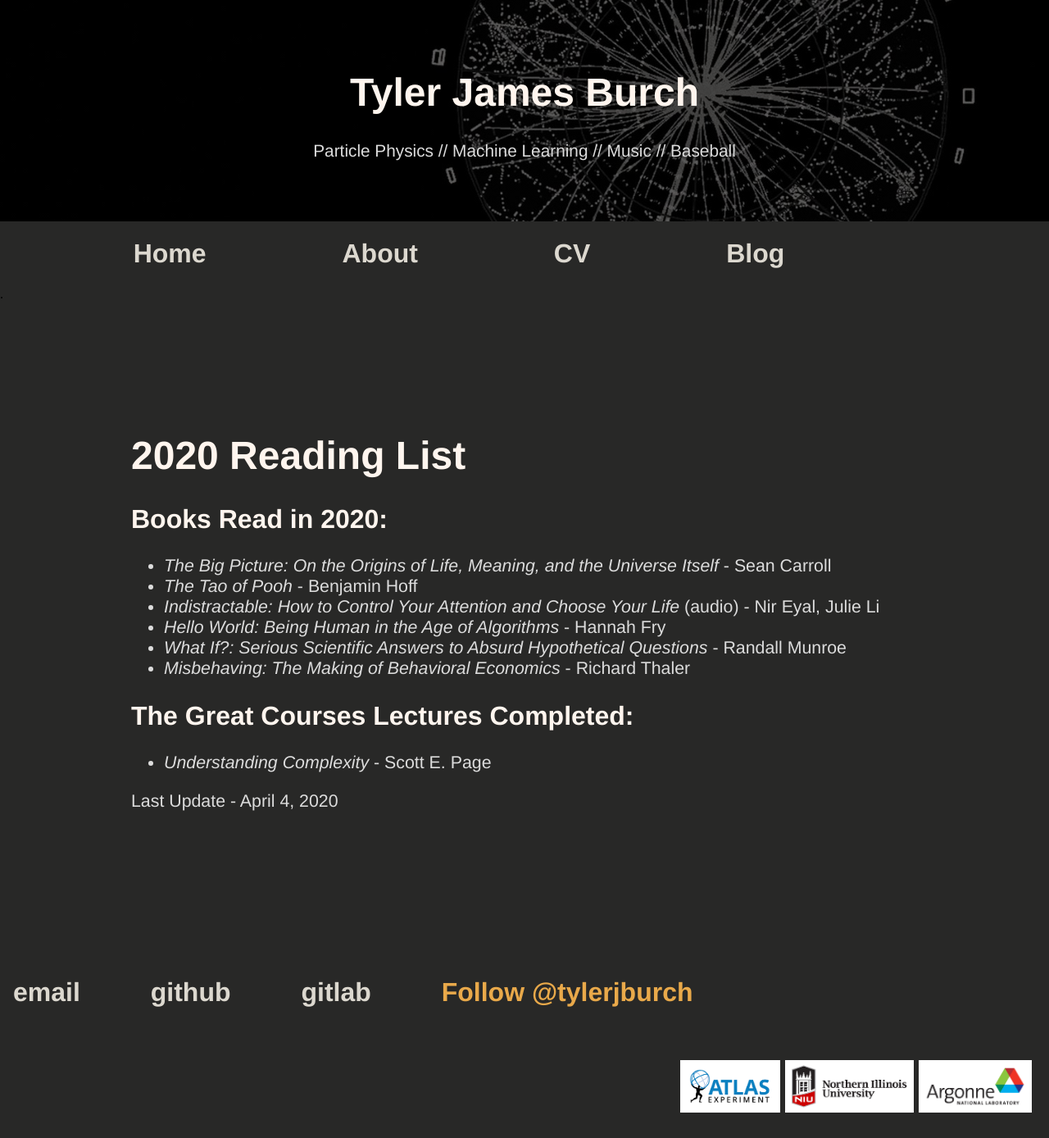
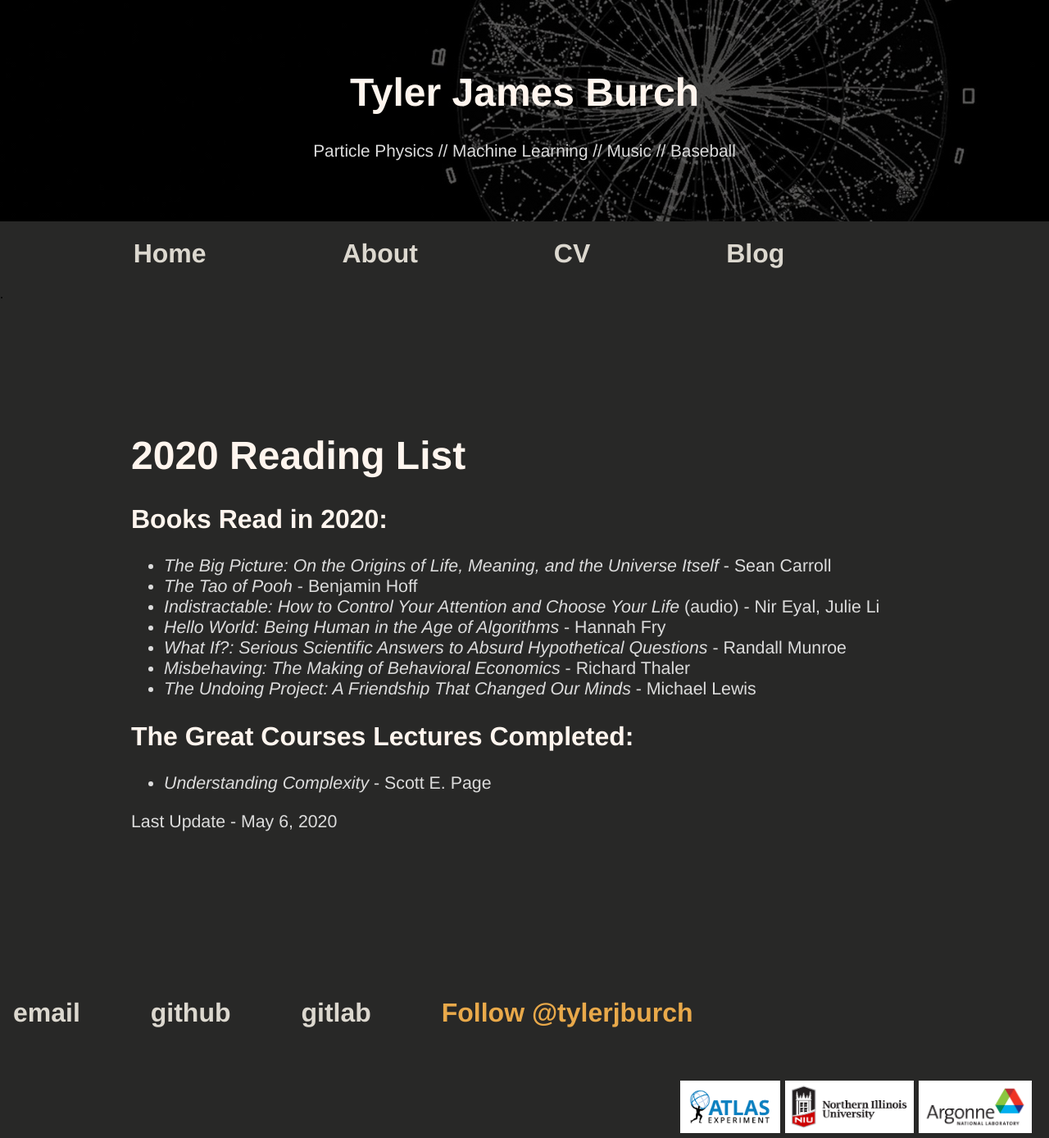
Before and after one commit to tjburch/tjburch.github.io, a Jekyll site: the page built from _other/2020readinglist.md, in a window 1280 px wide. Shown: the whole page at 82% size. Built offline with Jekyll 4.4.1, drawn with Linux system fonts in a browser that asks for light colours; comment, search, counter and statistics services are not loaded; before the commit the page ends 1363 px from its top, so only the background shows below that.

Commit message:
add the undoing project

```diff
--- a/_other/2020readinglist.md
+++ b/_other/2020readinglist.md
@@ -14,10 +14,11 @@ date: 2020-04-04
 - _Hello World: Being Human in the Age of Algorithms_ - Hannah Fry
 - _What If?: Serious Scientific Answers to Absurd Hypothetical Questions_ - Randall Munroe
 - _Misbehaving: The Making of Behavioral Economics_ - Richard Thaler
+- _The Undoing Project: A Friendship That Changed Our Minds_ - Michael Lewis
 
 ## The Great Courses Lectures Completed:
 
 - _Understanding Complexity_ - Scott E. Page
 
 
-Last Update - April 4, 2020
+Last Update - May 6, 2020
```
